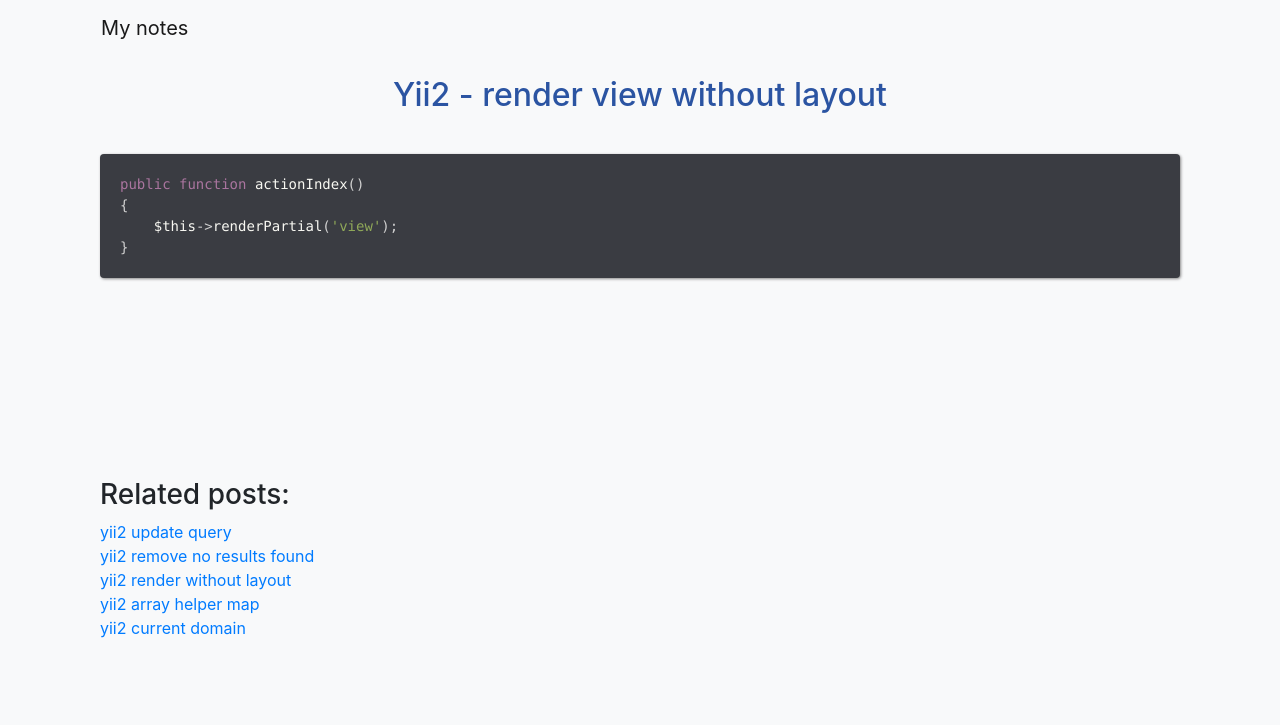
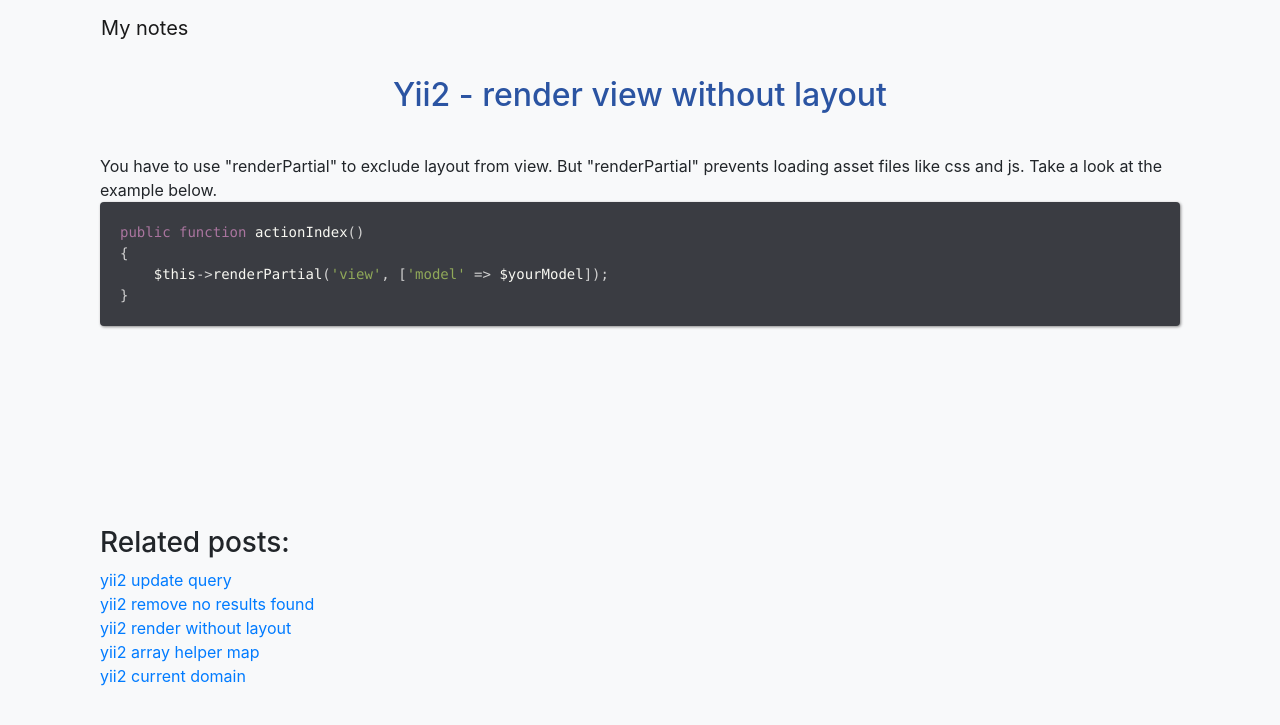
Before and after one commit to mirakmalsulton/notes, a Jekyll site: the page built from _posts/2019-08-09-yii2-render-without-layout.md, in a window 1280 px wide. Shown: the top 725 px of the page. Built offline with Jekyll 4.4.1, drawn with Linux system fonts in a browser that asks for light colours; our own code applies the rules of GitHub Pages for plain Markdown files.

Commit message:
2020-09-04

````diff
--- a/_posts/2019-08-09-yii2-render-without-layout.md
+++ b/_posts/2019-08-09-yii2-render-without-layout.md
@@ -4,10 +4,14 @@ title: Yii2 - render view without layout
 
 <h1 class="header">Yii2 - render view without layout</h1>
 
+<p>
+	You have to use "renderPartial" to exclude layout from view. But "renderPartial" prevents loading asset files like css and js. Take a look at the example below.
+</p>
+
 ```php
 public function actionIndex()
 {
-    $this->renderPartial('view');
+    $this->renderPartial('view', ['model' => $yourModel]);
 }
 ```
 
````
